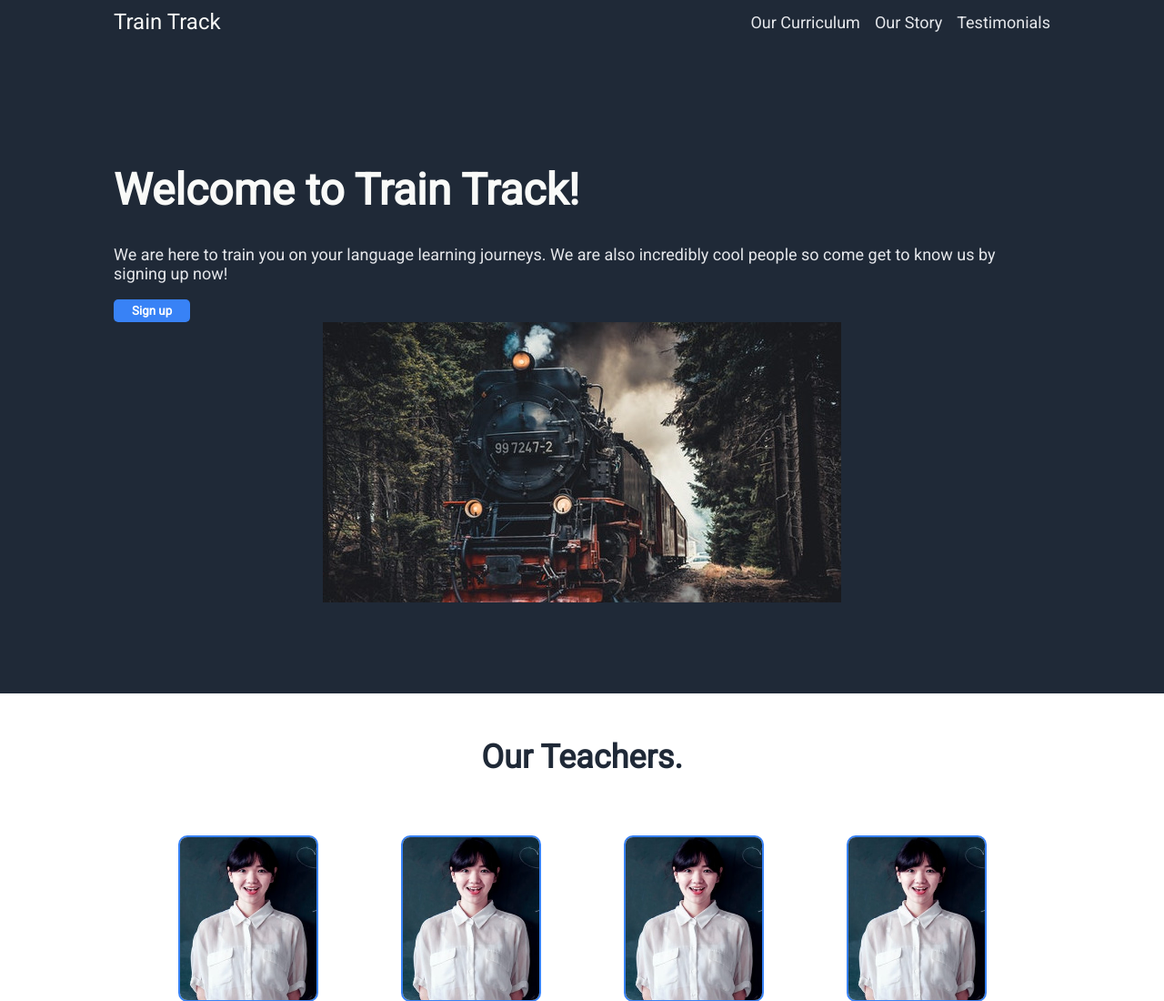
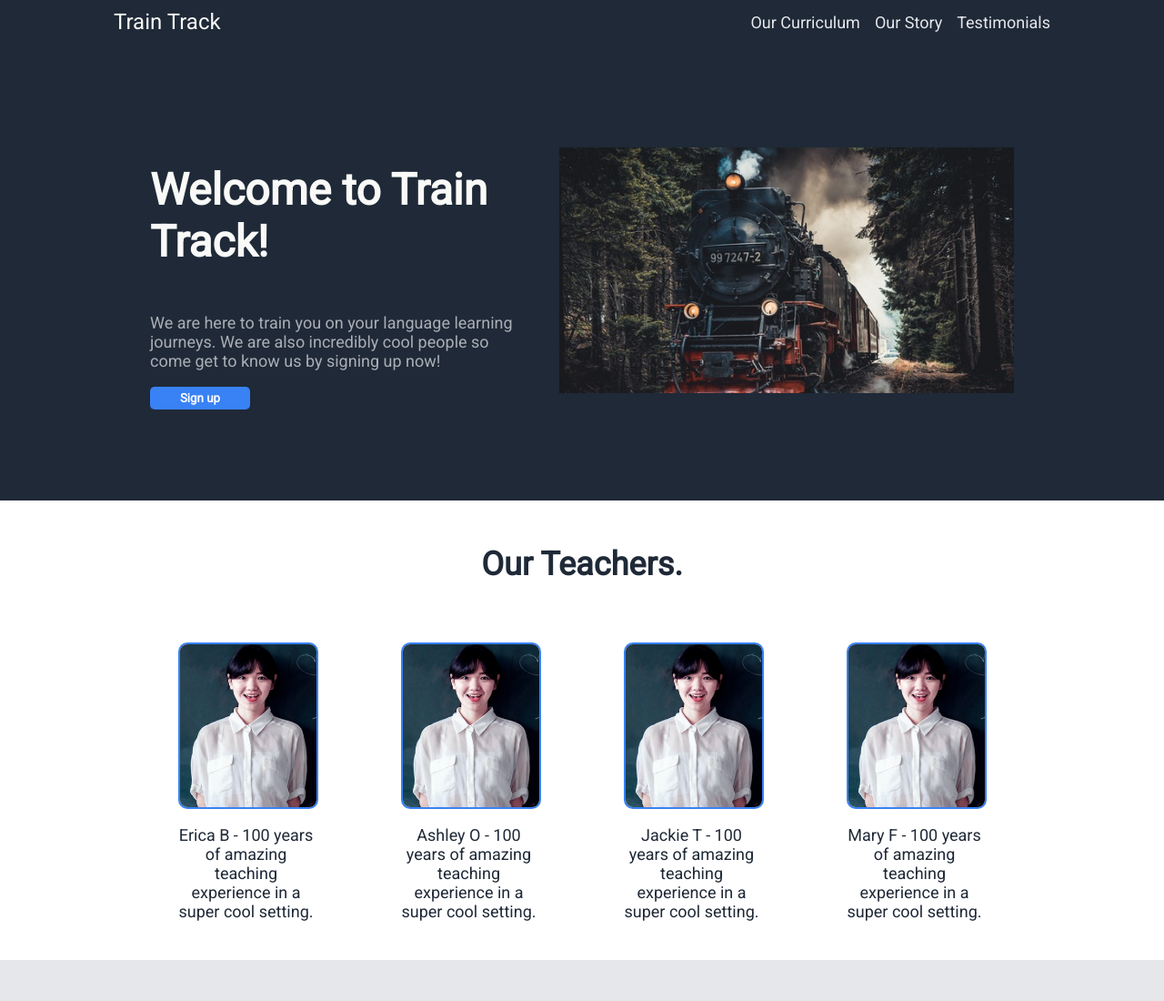
Before and after one commit to williamb2021/landing-page, a plain HTML site: page index.html in a window 1280 px wide. Shown: the top 1100 px of the page at 91% size. Drawn offline with Linux system fonts and the light colour scheme.

Commit message:
more adjustments to hero section

```diff
--- a/styles.css
+++ b/styles.css
@@ -21,6 +21,7 @@ body{
 button{
     border-radius: 5px;
     padding: 5px 20px;
+    width: 110px;
 }
 
 .header, .hero, .footer{
@@ -69,7 +70,11 @@ button{
 }
 
 .hero-text {
-    flex:50%;
+    flex-basis: 400px;
+    display: flex;
+    flex-direction: column;
+    text-align: left;
+    margin-right: 50px;
 }
 
 .hero-text h1{
@@ -81,6 +86,7 @@ button{
 .hero-text p{
     font-size: 18px;
     color: #e5e7eb;
+    opacity: 0.7;
 }
 
 .hero-text button{
@@ -90,13 +96,8 @@ button{
     font-weight: bold;
 }
 
-.hero-image{
-    display: flex;
-    justify-content: flex-end;
-}
-
 .hero-image img{
-    max-width:100%;
+    width: 500px;
 }
 
 /*Teacher section*/
```
